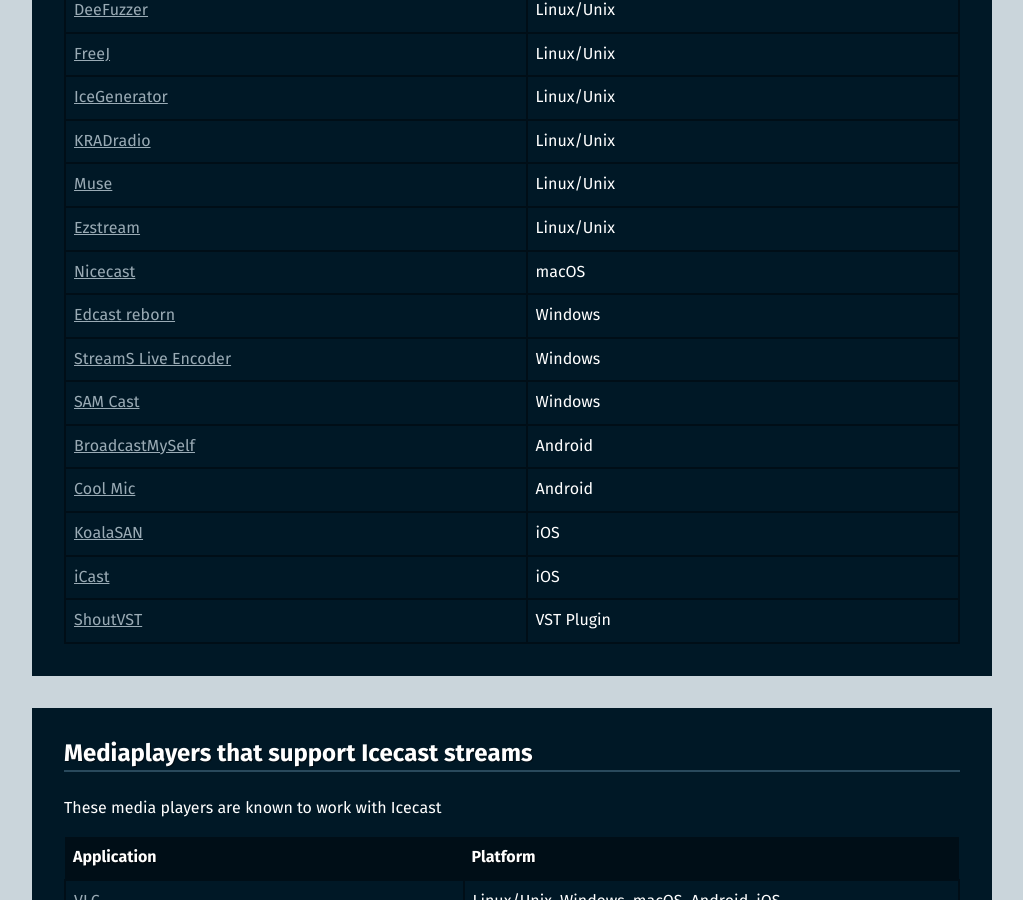
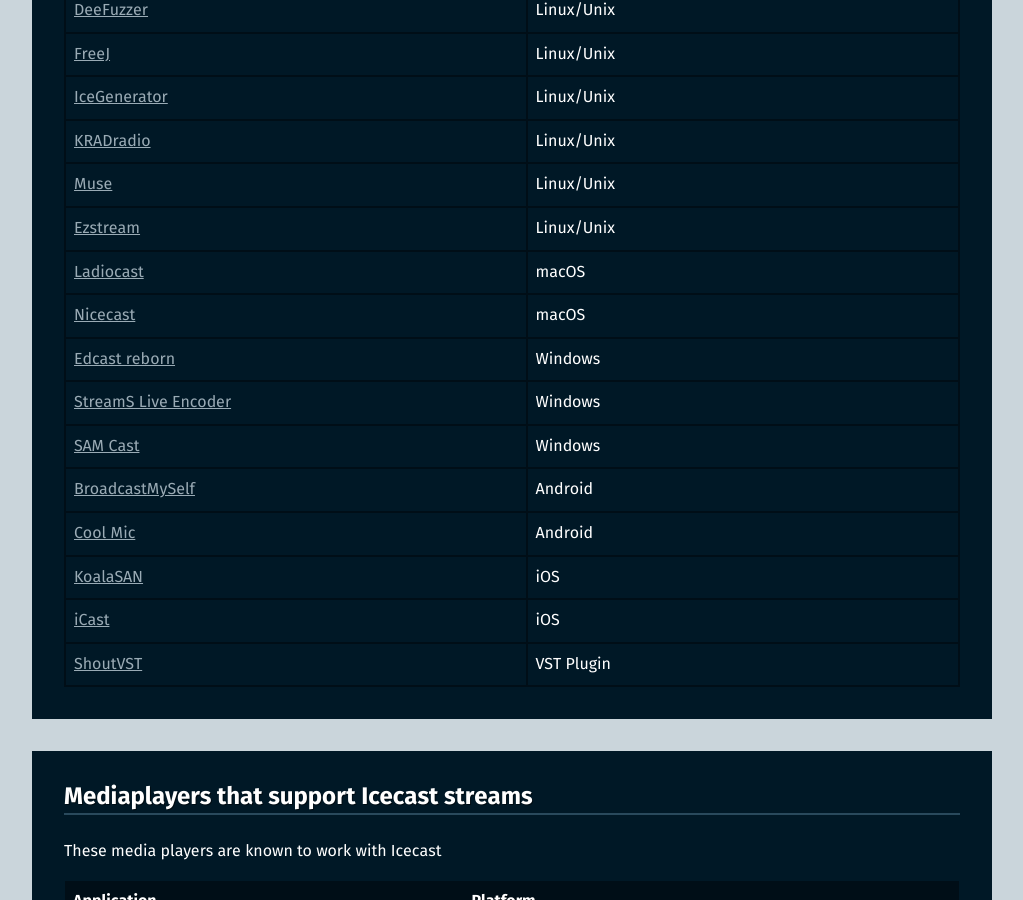
Before and after one commit to barionleg/Xipho, a Jekyll site: the page built from apps.md, in a window 1280 px wide and 900 px high, scrolled down 892 px. Shown: the whole window, without its empty margins (128-1151 px from the left). Built offline with Jekyll 4.4.1, drawn with Linux system fonts in a browser that asks for light colours.

Commit message:
Add Ladiocast source client

```diff
--- a/apps.md
+++ b/apps.md
@@ -23,6 +23,7 @@ These source clients are known to work with Icecast
 |[KRADradio][kradradio]                       |Linux/Unix                   |
 |[Muse][muse]                                 |Linux/Unix                   |
 |[Ezstream][ezstream]                         |Linux/Unix                   |
+|[Ladiocast][ladiocast]                       |macOS                        |
 |[Nicecast][nicecast]                         |macOS                        |
 |[Edcast reborn][edcast-reborn]               |Windows                      |
 |[StreamS Live Encoder][streams-live-encoder] |Windows                      |
@@ -57,6 +58,7 @@ These source clients are known to work with Icecast
 [broadcastmyself]: http://novastreamapps.blogspot.fr
 [koalasan]: http://koalasan.net
 [shoutvst]: https://github.com/R-Tur/ShoutVST
+[ladiocast]: http://blog.kawauso.com/ladiocast
 
 </div>
 
```
